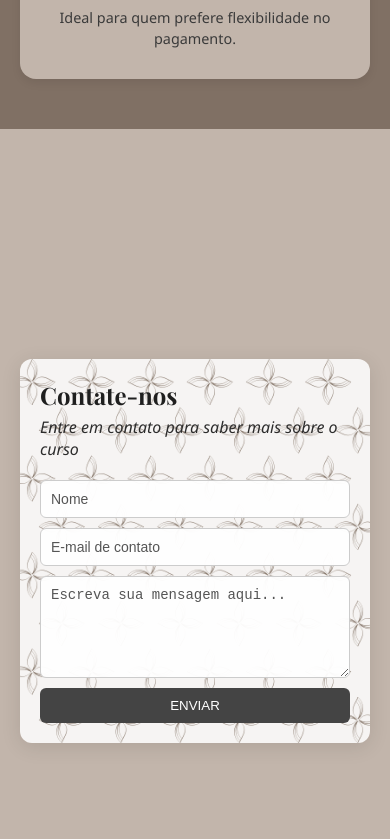
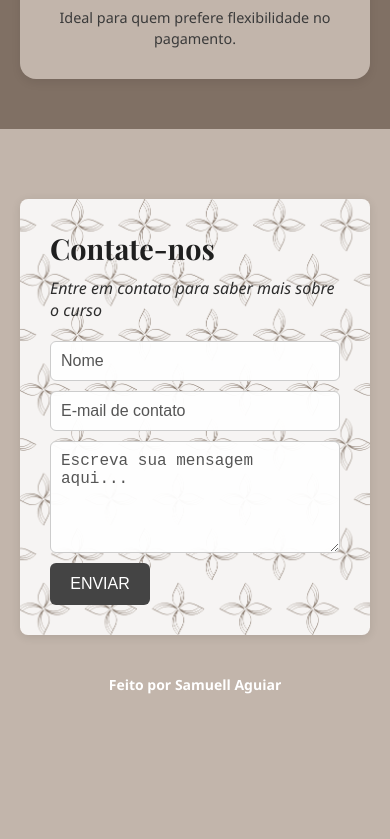
Before and after one commit to SamuellAguiar/Site_Kelly, a React (Vite) app in the folder landing-page/landing-page/: page / in a window 390 px wide. Shown: the part 3945-4784 px from the top of the page. After the commit the page ends 4659 px from the top, so only its background shows below. Built offline with nearby package versions, Linux system fonts and the light colour scheme; a web font is replaced by a local one.

Commit message:
style(contact-form): update ContactForm.css for improved styling

```diff
--- a/landing-page/landing-page/src/components/contactForm/ContactForm.css
+++ b/landing-page/landing-page/src/components/contactForm/ContactForm.css
@@ -8,8 +8,8 @@
      display: flex;
      justify-content: center;
      align-items: center;
-     padding: 60px 20px;
-     min-height: 100vh;
+     padding: 90px 90px; /* Reduzir o espaçamento vertical */
+     min-height: auto; /* Ajustar altura mínima */
 }
 
 .form-container {
@@ -170,26 +170,37 @@
 
 /* RESPONSIVIDADE */
 @media (max-width: 768px) {
+     .form-wrapper {
+          padding: 20px;
+          padding-top: 70px; /* Ajustar espaçamento para mobile */
+     }
+
      .form-container {
-          flex-direction: column;
-          padding: 20px;
-          gap: 20px;
-          background-image: url('/formBack.png'); /* força o fundo */
-          background-size: cover;
-          background-position: center;
+          max-width: 100%; /* Expandir largura no mobile */
+          padding: 30px; /* Ajustar espaçamento interno */
+          border-radius: 8px; /* Reduzir bordas arredondadas */
+          box-shadow: 0 2px 10px rgba(0, 0, 0, 0.1); /* Melhorar sombra para visual mais bonito */
      }
 
      .form-left h2 {
-          font-size: 24px;
+          font-size: 1.8rem; /* Ajustar tamanho da fonte do título */
+          margin-bottom: 10px; /* Ajustar espaçamento abaixo do título */
+     }
+
+     .form-left p {
+          font-size: 1rem; /* Ajustar tamanho da fonte do texto */
+          margin-bottom: 20px; /* Ajustar espaçamento abaixo do texto */
      }
 
      input,
      textarea {
-          font-size: 14px;
+          font-size: 1rem; /* Ajustar tamanho da fonte dos campos */
+          padding: 10px; /* Ajustar espaçamento interno dos campos */
      }
 
      button {
-          width: 100%;
+          font-size: 1rem; /* Ajustar tamanho da fonte do botão */
+          padding: 12px 20px; /* Ajustar espaçamento interno do botão */
      }
 
      .form-right {
```
